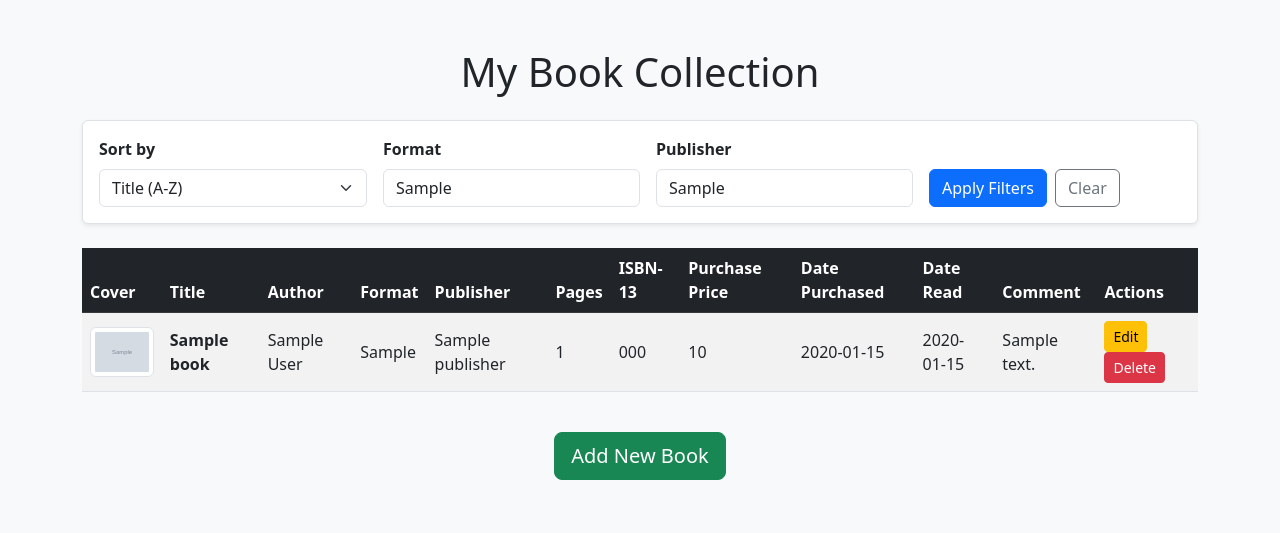
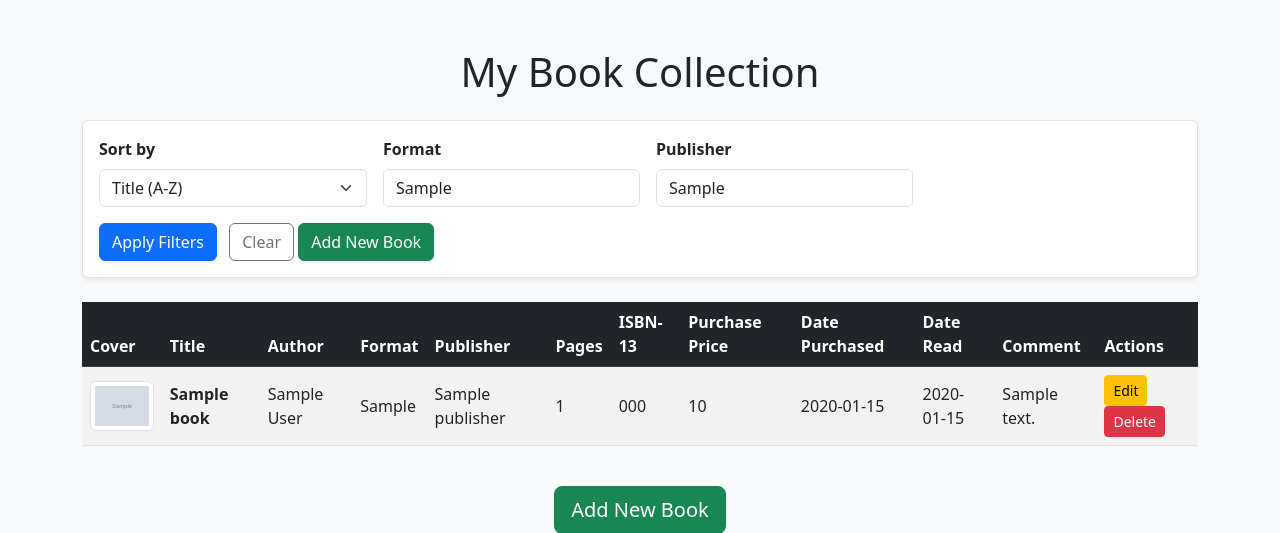
Before and after one commit to evohnave/BookTracker, a FastAPI app: template templates/home.html in a window 1280 px wide. Shown: the top 533 px of the page. Run offline with FastAPI, Linux system fonts and the light colour scheme; the template is opened without the code that fills it: most values are stand-ins (such as "Sample title", 1, 10 or a date in 2020); grey boxes marked "Sample" are stand-in pictures.

Commit message:
Added another add button

```diff
--- a/templates/home.html
+++ b/templates/home.html
@@ -41,10 +41,11 @@
                     <input type="text" name="publisher" class="form-control" value="{{ current_publisher or '' }}" placeholder="e.g., DAW">
                 </div>
 
-                <div class="col-auto d-flex align-items-end">
+                <div class="col-auto">
                     <button type="submit" class="btn btn-primary me-2">Apply Filters</button>
                     <a href="/" class="btn btn-outline-secondary">Clear</a>
-                </div>
+                    <a href="/add" class="btn btn-success">Add New Book</a>
+              </div>
             </form>
         </div>
 
@@ -100,7 +101,7 @@
         </div>
 
         <div class="mt-4 text-center">
-            <a href="/lookup" class="btn btn-success btn-lg">Add New Book</a>
+            <a href="/add" class="btn btn-success btn-lg">Add New Book</a>
         </div>
     </div>
 </body>
```
